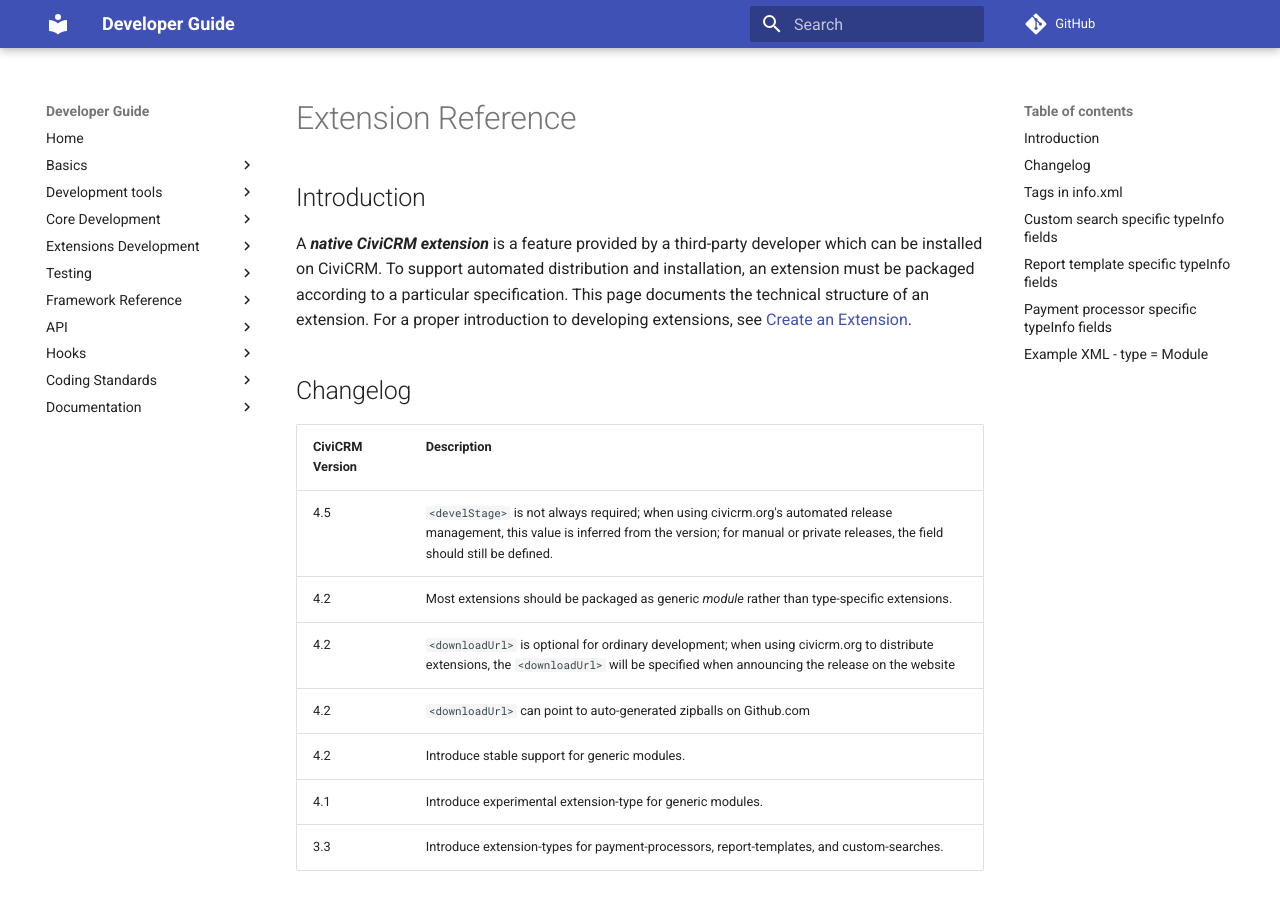
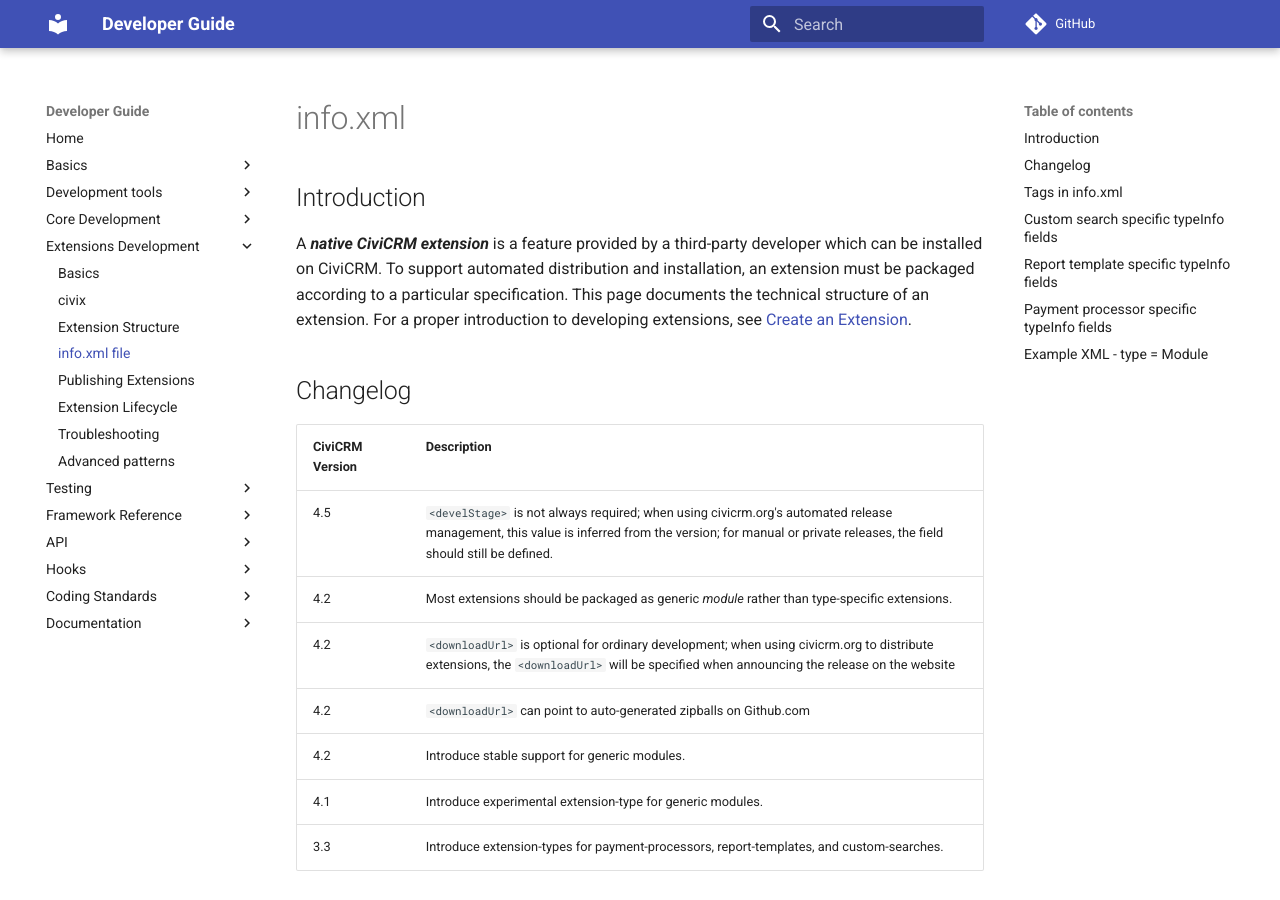
Before and after one commit to civicrm/civicrm-dev-docs, an MkDocs documentation site: the page built from docs/extensions/info-xml.md, in a window 1280 px wide and 900 px high. Built offline with MkDocs 1.6.1 and Material for MkDocs 9.7.7, drawn with Linux system fonts in a browser that asks for light colours; comment, search, counter and statistics services are not loaded; old or Windows-style settings are respelled for this version of MkDocs.

Commit message:
Change "Extension Reference" to focus on info.xml

```diff
--- a/docs/extensions/extension-reference.md
+++ b/docs/extensions/info-xml.md
@@ -1,4 +1,4 @@
-# Extension Reference
+# info.xml
 
 ## Introduction
 
--- a/mkdocs.yml
+++ b/mkdocs.yml
@@ -34,6 +34,7 @@
   - Basics: extensions/index.md
   - civix: extensions/civix.md
   - Extension Structure: extensions/structure.md
+  - info.xml file: extensions/info-xml.md
   # Creating Pages: extensions/create-page.md
   # Storing Configuration: extensions/config.md
   # Storing Data: extensions/storing-data.md
```
